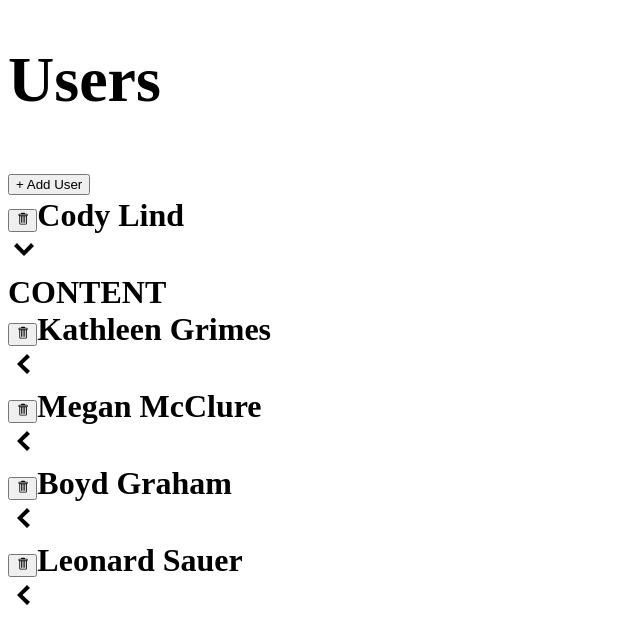
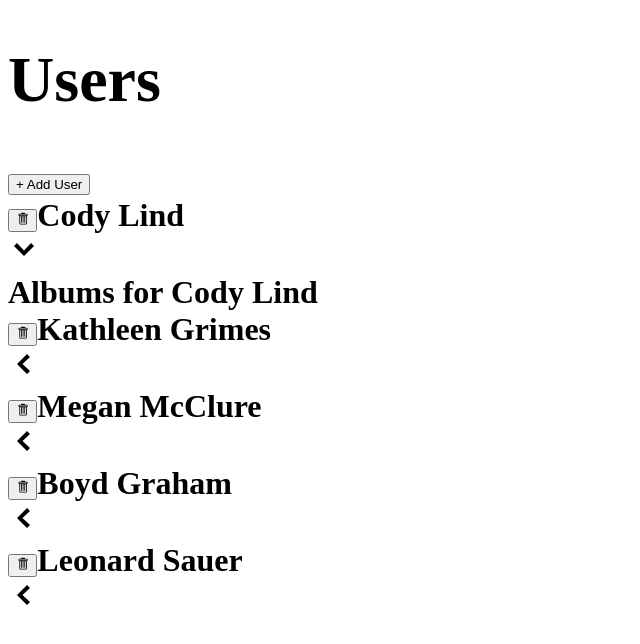
Before and after one commit to rzounlom/media, a React (Create React App) app: page / in a window 1280 px wide. Both pictures are taken after a click on the element 640 px from the left and 253 px from the top of the page. Shown: the top 644 px of the page, without its empty margins (0-640 px from the left). Built offline with nearby package versions, Linux system fonts and the light colour scheme; data requests are answered from the project's data file.

Commit message:
add albums list

```diff
--- /dev/null
+++ b/src/components/AlbumsList.js
@@ -0,0 +1,3 @@
+export default function AlbumsList({ user }) {
+  return <div>Albums for {user.name}</div>;
+}
--- a/src/components/UsersListItem.js
+++ b/src/components/UsersListItem.js
@@ -1,3 +1,4 @@
+import AlbumsList from "./AlbumsList";
 import Button from "./Button";
 import ExpandablePanel from "./ExpandablePanel";
 import { GoTrashcan } from "react-icons/go";
@@ -21,5 +22,9 @@
     </>
   );
 
-  return <ExpandablePanel header={header}>CONTENT</ExpandablePanel>;
+  return (
+    <ExpandablePanel header={header}>
+      <AlbumsList user={user} />
+    </ExpandablePanel>
+  );
 }
```
